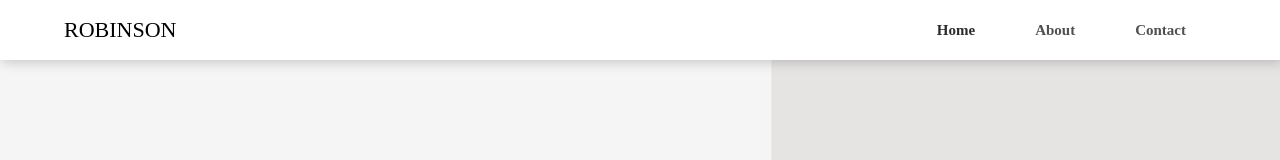
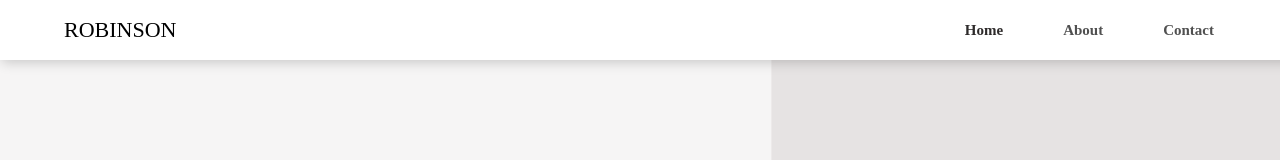
Before and after one commit to fanoelamanohisoa/Rasim-portfolio, a plain HTML site: page index.html in a window 1280 px wide. Shown: the top 160 px of the page. Drawn offline with nearby package versions, Linux system fonts and the light colour scheme.

Commit message:
Update style.css

```diff
--- a/css/style.css
+++ b/css/style.css
@@ -29,11 +29,12 @@ nav{
     box-shadow: 2px 2px 12px rgba(0,0,0,0.2);
     padding: 0px 5%;
         position: fixed;
-    width: 90%;
+    width: 100%;
     z-index:100;
 }
 nav ul{
     display: flex;
+    margin-right:100px;
 }
 .toggle{
     display: none;
```
